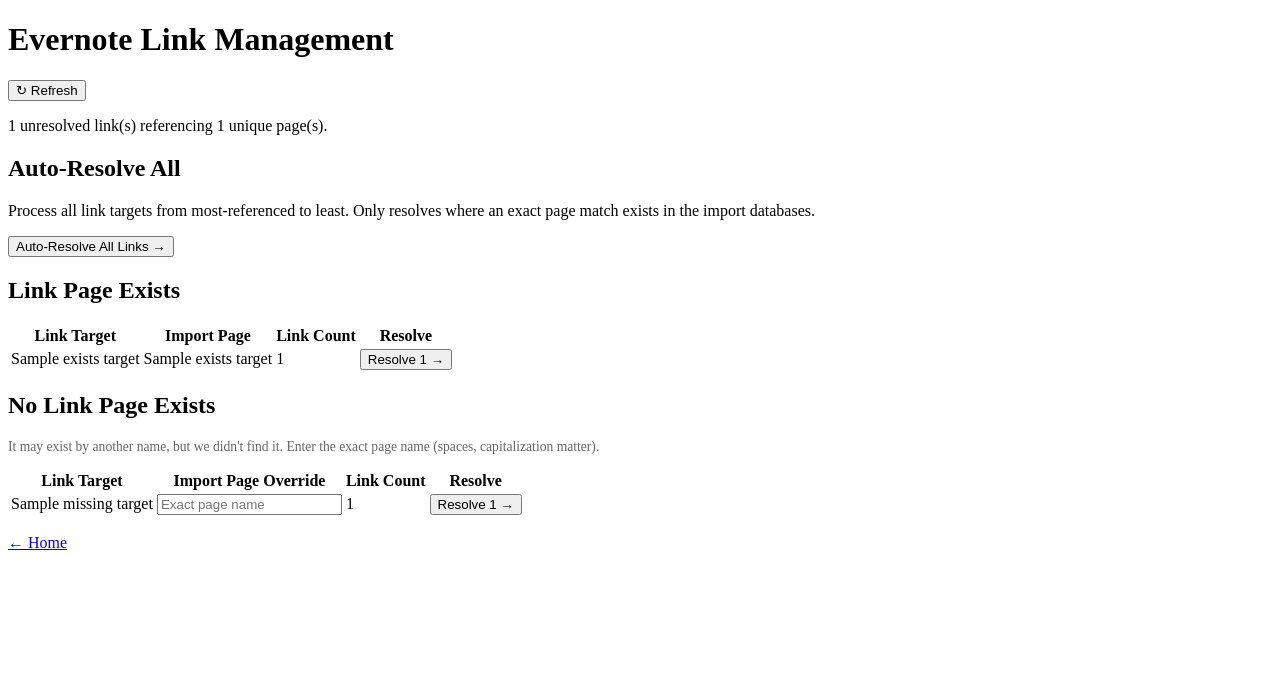
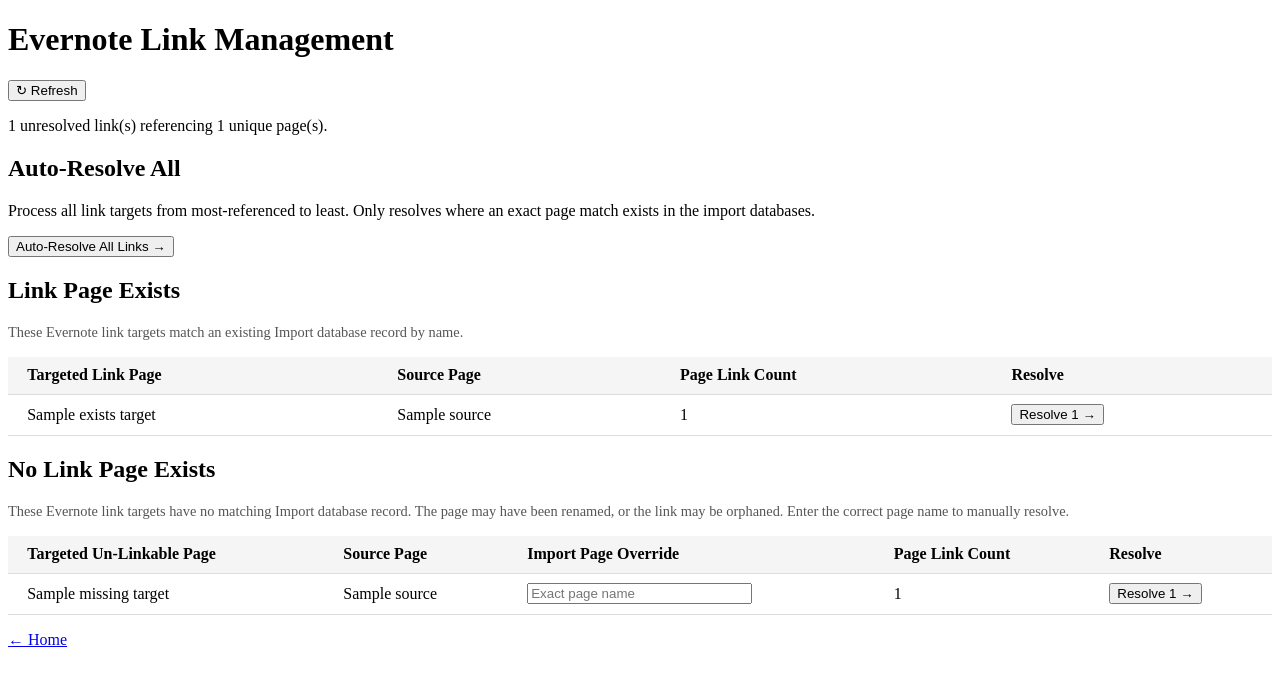
Before and after one commit to CamAtSlalom/e2n, a FastAPI app: template src/e2n/webui/templates/links.html in a window 1280 px wide. Shown: the top 686 px of the page. Run offline with FastAPI, Linux system fonts and the light colour scheme; the template is opened without the code that fills it: most values are stand-ins (such as "Sample title", 1, 10 or a date in 2020); some libraries are stand-ins or nearby versions.

Commit message:
feat: rework Link Management UI — rename columns, add Source Page, fix button UX
- 'Link Target' → 'Targeted Link Page' / 'Targeted Un-Linkable Page'
- Added 'Source Page' column (shows name if 1-3 sources, count otherwise)
- 'Link Count' → 'Page Link Count'
- Resolve buttons now stay greyed/disabled and show 'Resolving...' on click
- Wider table layout with proper spacing and section descriptions

```diff
--- a/src/e2n/webui/templates/links.html
+++ b/src/e2n/webui/templates/links.html
@@ -1,6 +1,15 @@
 <!DOCTYPE html>
 <html>
-<head><title>e2n — Evernote Link Management</title></head>
+<head><title>e2n — Evernote Link Management</title>
+<style>
+  table { border-collapse: collapse; width: 100%; margin: 1em 0; }
+  th, td { padding: 0.6em 1.2em; text-align: left; border-bottom: 1px solid #ddd; }
+  th { background: #f5f5f5; }
+  .section-desc { font-size: 0.9em; color: #555; margin: 0.3em 0 1em 0; }
+  form.resolve-form button { transition: all 0.2s; }
+  form.resolve-form button:disabled { background: #999; color: #fff; cursor: not-allowed; opacity: 0.7; }
+</style>
+</head>
 <body>
 <h1>Evernote Link Management</h1>
 <form method="post" action="/refresh" style="display:inline;" onsubmit="this.querySelector('button').disabled=true;this.querySelector('button').textContent='Refreshing...';">
@@ -14,18 +23,19 @@
 {% else %}
 <h2>Auto-Resolve All</h2>
 <p>Process all link targets from most-referenced to least. Only resolves where an exact page match exists in the import databases.</p>
-<form method="post" action="/links/resolve-all" onsubmit="this.querySelector('button').disabled=true;this.querySelector('button').textContent='Resolving all, please wait...';">
+<form method="post" action="/links/resolve-all" class="resolve-form" onsubmit="var b=this.querySelector('button');b.disabled=true;b.textContent='Resolving all, please wait...';">
   <button type="submit">Auto-Resolve All Links →</button>
 </form>
 
 {% if exists_targets %}
 <h2>Link Page Exists</h2>
+<p class="section-desc">These Evernote link targets match an existing Import database record by name.</p>
 <table>
   <thead>
     <tr>
-      <th>Link Target</th>
-      <th>Import Page</th>
-      <th>Link Count</th>
+      <th>Targeted Link Page</th>
+      <th>Source Page</th>
+      <th>Page Link Count</th>
       <th>Resolve</th>
     </tr>
   </thead>
@@ -33,10 +43,10 @@
   {% for name, info in exists_targets %}
     <tr>
       <td>{{ name }}</td>
-      <td>{{ name }}</td>
+      <td>{% if info.sources|length == 1 %}{{ info.sources[0] }}{% elif info.sources|length <= 3 %}{{ info.sources|join(', ') }}{% else %}{{ info.sources|length }} pages{% endif %}</td>
       <td>{{ info.count }}</td>
       <td>
-        <form method="post" action="/links/resolve" style="display:inline" onsubmit="this.querySelector('button').disabled=true;this.querySelector('button').textContent='Resolving...';">
+        <form method="post" action="/links/resolve" class="resolve-form" style="display:inline" onsubmit="var b=this.querySelector('button');b.disabled=true;b.textContent='Resolving...';">
           <input type="hidden" name="page_name" value="{{ name }}">
           <button type="submit">Resolve {{ info.count }} →</button>
         </form>
@@ -49,13 +59,14 @@
 
 {% if missing_targets %}
 <h2>No Link Page Exists</h2>
-<p style="font-size:0.85em; color:#666;">It may exist by another name, but we didn't find it. Enter the exact page name (spaces, capitalization matter).</p>
+<p class="section-desc">These Evernote link targets have no matching Import database record. The page may have been renamed, or the link may be orphaned. Enter the correct page name to manually resolve.</p>
 <table>
   <thead>
     <tr>
-      <th>Link Target</th>
+      <th>Targeted Un-Linkable Page</th>
+      <th>Source Page</th>
       <th>Import Page Override</th>
-      <th>Link Count</th>
+      <th>Page Link Count</th>
       <th>Resolve</th>
     </tr>
   </thead>
@@ -63,10 +74,11 @@
   {% for name, info in missing_targets %}
     <tr>
       <td>{{ name }}</td>
+      <td>{% if info.sources|length == 1 %}{{ info.sources[0] }}{% elif info.sources|length <= 3 %}{{ info.sources|join(', ') }}{% else %}{{ info.sources|length }} pages{% endif %}</td>
       <td>
-        <form method="post" action="/links/resolve" id="override-form-{{ loop.index }}" style="display:inline" onsubmit="this.querySelector('button').disabled=true;this.querySelector('button').textContent='Linking...';">
+        <form method="post" action="/links/resolve" id="override-form-{{ loop.index }}" class="resolve-form" style="display:inline" onsubmit="var b=this.querySelector('button');b.disabled=true;b.textContent='Resolving...';">
           <input type="hidden" name="page_name" value="{{ name }}">
-          <input type="text" name="override_target" placeholder="Exact page name" size="20">
+          <input type="text" name="override_target" placeholder="Exact page name" size="25">
       </td>
       <td>{{ info.count }}</td>
       <td>
```
